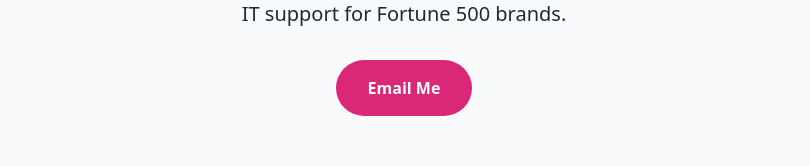
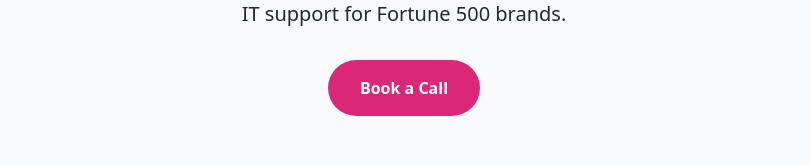
Before and after one commit to SophieBenitezz/Sophia-Benitez, a plain HTML site: page index.html in a window 1280 px wide. Shown: the part 470-636 px from the top of the page, without its empty margins (236-1046 px from the left). Drawn offline with nearby package versions, Linux system fonts and the light colour scheme.

Commit message:
Update index.html

```diff
--- a/index.html
+++ b/index.html
@@ -14,7 +14,7 @@
     <p class="text-lg md:text-xl mb-8">
       10+ years turning chaos into calm: bilingual customer success, VIP hospitality, & IT support for Fortune 500 brands.
     </p>
-    <a href="mailto:sophiebenitezz@gmail.com" class="inline-block bg-pink-600 text-white px-8 py-4 rounded-full font-semibold hover:bg-pink-700">Email Me</a>
+    <a href="https://calendly.com/sophiebenitezz" class="inline-block bg-pink-600 text-white px-8 py-4 rounded-full font-semibold hover:bg-pink-700">Book a Call</a>
   </div>
 </section>
 <footer class="text-center py-8 text-gray-500 text-sm">
```
